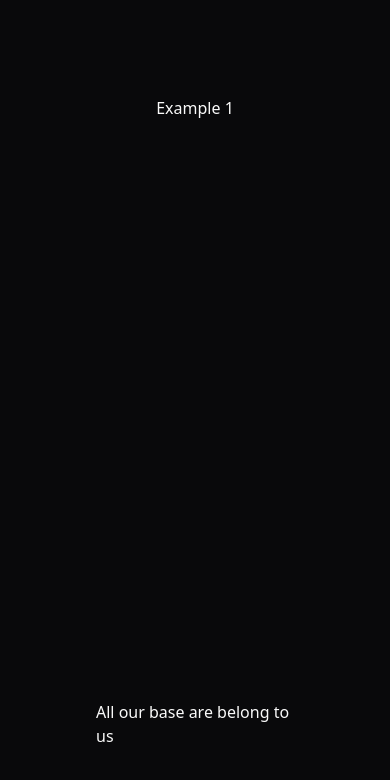
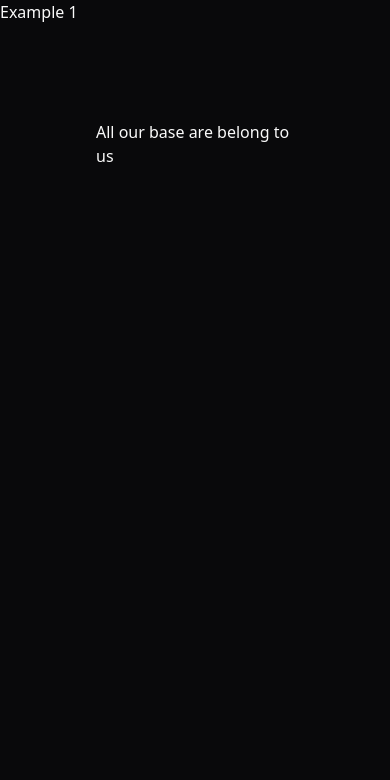
Before and after one commit to PersonalInfoHidden/hp-ga, a Next.js app: page / in a window 390 px wide. Shown: the top 780 px of the page. Built offline with nearby package versions, Linux system fonts and the light colour scheme.

Commit message:
some shi

```diff
--- a/src/app/example1/question.tsx
+++ b/src/app/example1/question.tsx
@@ -1,8 +1,8 @@
-import React from 'react';
-import punktpålinje from 'publicimagespunktpålinje.png';
-import { promises as fs } from 'fs';
-import Image from 'next/image';
-import { Key } from 'lucide-react';
+import React from "react";
+import punktpålinje from "publicimagespunktpålinje.png";
+import { promises as fs } from "fs";
+import Image from "next/image";
+import { Key } from "lucide-react";
 
 export interface HPQuestion {
     name: string;
@@ -15,8 +15,8 @@ export interface HPQuestion {
 
 const Question = async () => {
     const file = await fs.readFile(
-        process.cwd() + '/public/ExampleQuestion.json',
-        'utf8'
+        process.cwd() + "/public/ExampleQuestion.json",
+        "utf8"
     );
     const data: HPQuestion | null = JSON.parse(file);
 
@@ -25,7 +25,7 @@ const Question = async () => {
     return (
         <div className="flex items-center justify-center">
             <div className="grid grid-cols-2 w-[calc(75%+12rem)]">
-                <div className="text-center col-span-2 text-8xl py-4 mb-12 mt-6">
+                <div className="text-center col-span-2 md:text-2xl text-8xl py-4 mb-12 mt-6">
                     {data.name}
                 </div>
                 <div className="col-span-2 md:col-span-1 place-content-center flex justify-center items-center border border-primary-foreground">
@@ -36,9 +36,9 @@ const Question = async () => {
                         height="0"
                         sizes="100vw"
                         style={{
-                            width: '75%',
-                            height: 'auto',
-                            borderRadius: '2rem',
+                            width: "75%",
+                            height: "auto",
+                            borderRadius: "2rem",
                         }}
                         alt="Picture of the author"
                     />
@@ -61,9 +61,9 @@ const Question = async () => {
                     ))}
                 </ul>
                 <div className="col-span-2">
-                    <div>
-                        <button type="submit">oooo</button>
-                    </div>
+                    <button type="submit" className="w-full ">
+                        oooo
+                    </button>
                 </div>
             </div>
         </div>
--- a/src/app/layout.tsx
+++ b/src/app/layout.tsx
@@ -3,6 +3,7 @@ import { Inter as FontSans } from "next/font/google";
 import "./globals.css";
 import { cn } from "@/lib/utils";
 import { ThemeProvider } from "@/components/theme-provider";
+import { Links, NavBar } from "./navbar";
 
 const fontSans = FontSans({ subsets: ["latin"], variable: "--font-sans" });
 
@@ -10,7 +11,12 @@ export const metadata: Metadata = {
     title: "Create Next App",
     description: "Generated by create next app",
 };
-
+const links: Array<Links> = [
+    {
+        name: "Example 1",
+        path: "/example1",
+    },
+];
 export default function RootLayout({
     children,
 }: Readonly<{
@@ -30,6 +36,7 @@ export default function RootLayout({
                     enableSystem
                     disableTransitionOnChange
                 >
+                    <NavBar links={links} />
                     {children}
                 </ThemeProvider>
             </body>
--- a/src/app/navbar.tsx
+++ b/src/app/navbar.tsx
@@ -1,3 +1,4 @@
+import { Nav } from "@/components/nav";
 import Link from "next/link";
 import path from "path";
 import React from "react";
@@ -15,7 +16,7 @@ export const NavBar = ({
     links: Array<Links>;
 }) => {
     return (
-        <div>
+        <div className="flex">
             {links.map((value, index) => (
                 <Nav path={value.path} key={index}>
                     {value.name}
@@ -25,17 +26,3 @@ export const NavBar = ({
         </div>
     );
 };
-
-const Nav = ({
-    children,
-    path,
-}: {
-    children?: React.ReactNode;
-    path: string;
-}) => {
-    return (
-        <nav>
-            <Link href={path}>{children}</Link>
-        </nav>
-    );
-};
--- a/src/app/page.tsx
+++ b/src/app/page.tsx
@@ -6,17 +6,9 @@ const ExampleComponent = ({ children }: { children?: React.ReactNode }) => {
     return <div>{children}</div>;
 };
 
-const links: Array<Links> = [
-    {
-        name: "Example 1",
-        path: "/example1",
-    },
-];
-
 export default function Home() {
     return (
         <main className="flex min-h-screen flex-col items-center justify-between p-24">
-            <NavBar links={links}></NavBar>
             <div className="grid col-span-2">
                 <ExampleComponent>
                     All our base are belong to us
--- /dev/null
+++ b/src/components/nav.tsx
@@ -0,0 +1,25 @@
+"use client";
+import { usePathname } from "next/navigation";
+import Link from "next/link";
+
+export const Nav = ({
+    children,
+    path,
+}: {
+    children?: React.ReactNode;
+    path: string;
+}) => {
+    const pathname = usePathname();
+    const isCurrentPath = path === pathname;
+
+    return (
+        <nav>
+            <Link
+                href={path}
+                className={`font-${isCurrentPath ? "bold" : "normal"}`}
+            >
+                {children}
+            </Link>
+        </nav>
+    );
+};
```
